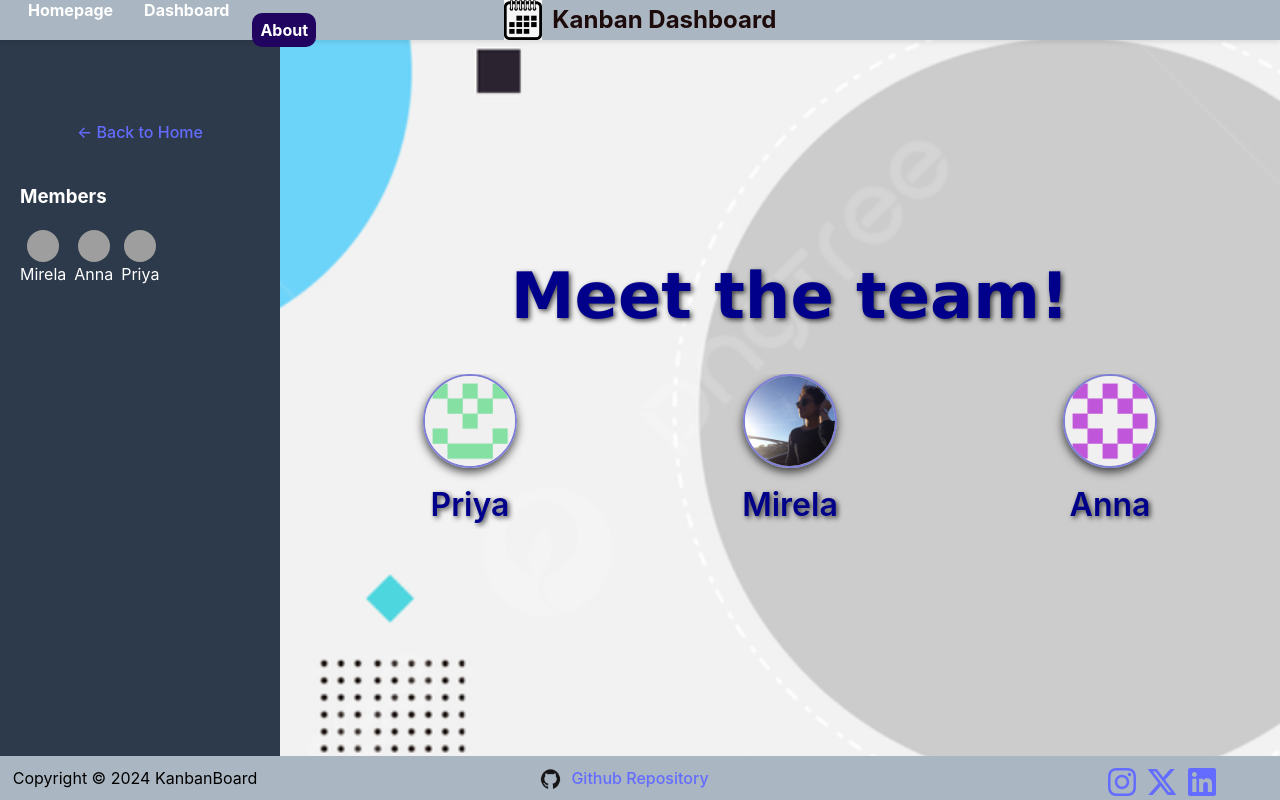
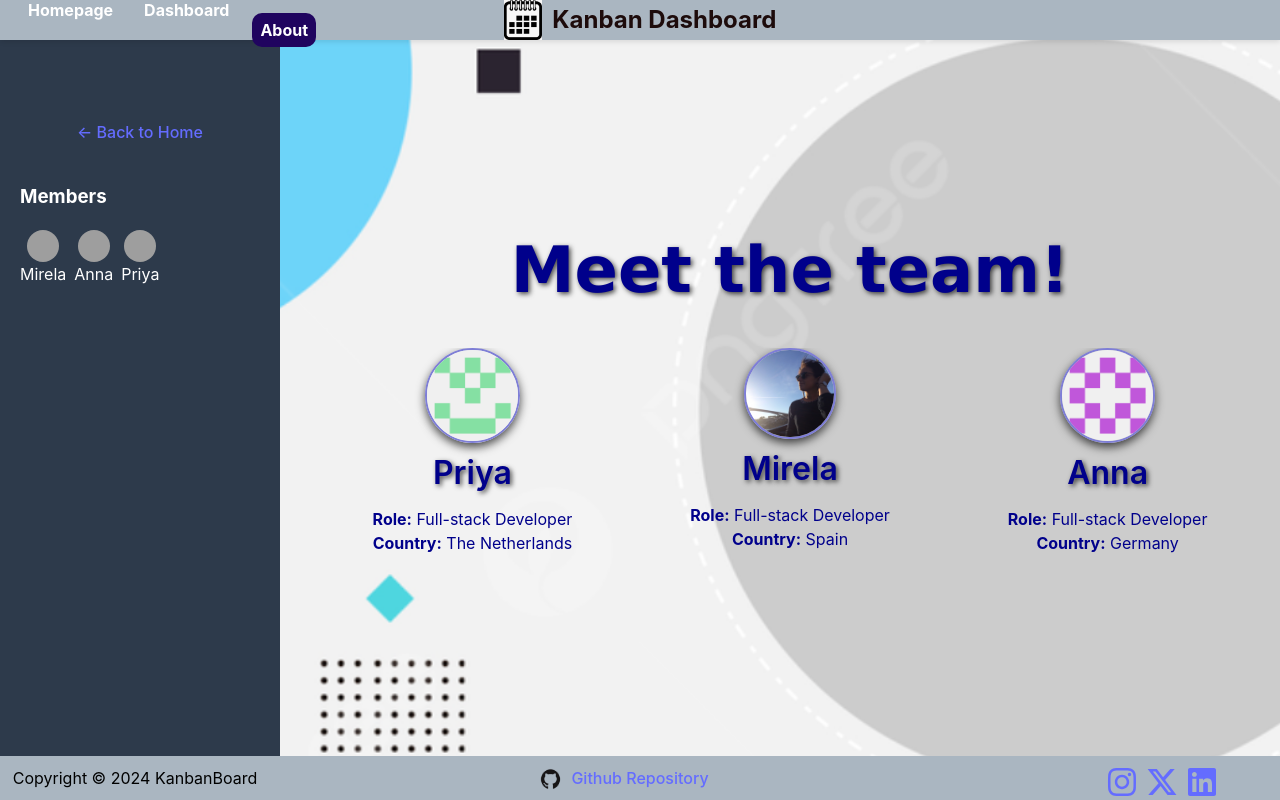
Before and after one commit to priya337/React-App-Project, a React (Vite) app in the folder vite-project/: page /about in a window 1280 px wide. Built offline with nearby package versions, Linux system fonts and the light colour scheme; grey boxes are pictures that could not be loaded.

Commit message:
updated the About page

```diff
--- a/vite-project/src/About.css
+++ b/vite-project/src/About.css
@@ -33,7 +33,7 @@
   gap: 20px;
   overflow-x: hidden;
 }
-.about-list-items li {
+.about-list-items .name {
   flex: 1;
   text-align: center;
   font-size: 2em;
@@ -51,3 +51,14 @@
   background-image: url("../public/homepage-background.png");
   background-size: cover;
 }
+
+.about-list-items .additional-info {
+  font-size: 1em; /* Adjust to make it smaller */
+  color: darkblue;
+  font-weight: normal;
+  text-shadow: none;
+  padding: 0;
+  margin: 10px 0 0;
+  list-style-type: none;
+  list-style-position: outside;
+}
--- a/vite-project/src/About.jsx
+++ b/vite-project/src/About.jsx
@@ -19,17 +19,43 @@
               <li>
                 <img src={Priya} alt="profile" className="profile-image" />
                 <br />
-                Priya
+                <span className="name">Priya</span>
+                <ul className="additional-info">
+                  <li>
+                    <strong>Role:</strong> Full-stack Developer
+                  </li>
+                  <li>
+                    <strong>Country:</strong> The Netherlands
+                  </li>
+                </ul>
               </li>
+
               <li>
                 <img src={Mirela} alt="profile" className="profile-image" />
                 <br />
-                Mirela
+                <span className="name">Mirela</span>
+                <ul className="additional-info">
+                  <li>
+                    <strong>Role:</strong> Full-stack Developer
+                  </li>
+                  <li>
+                    <strong>Country:</strong> Spain
+                  </li>
+                </ul>
               </li>
+
               <li>
                 <img src={Anna} alt="profile" className="profile-image" />
                 <br />
-                Anna
+                <span className="name">Anna</span>
+                <ul className="additional-info">
+                  <li>
+                    <strong>Role:</strong> Full-stack Developer
+                  </li>
+                  <li>
+                    <strong>Country:</strong> Germany
+                  </li>
+                </ul>
               </li>
             </ul>
           </div>
```
